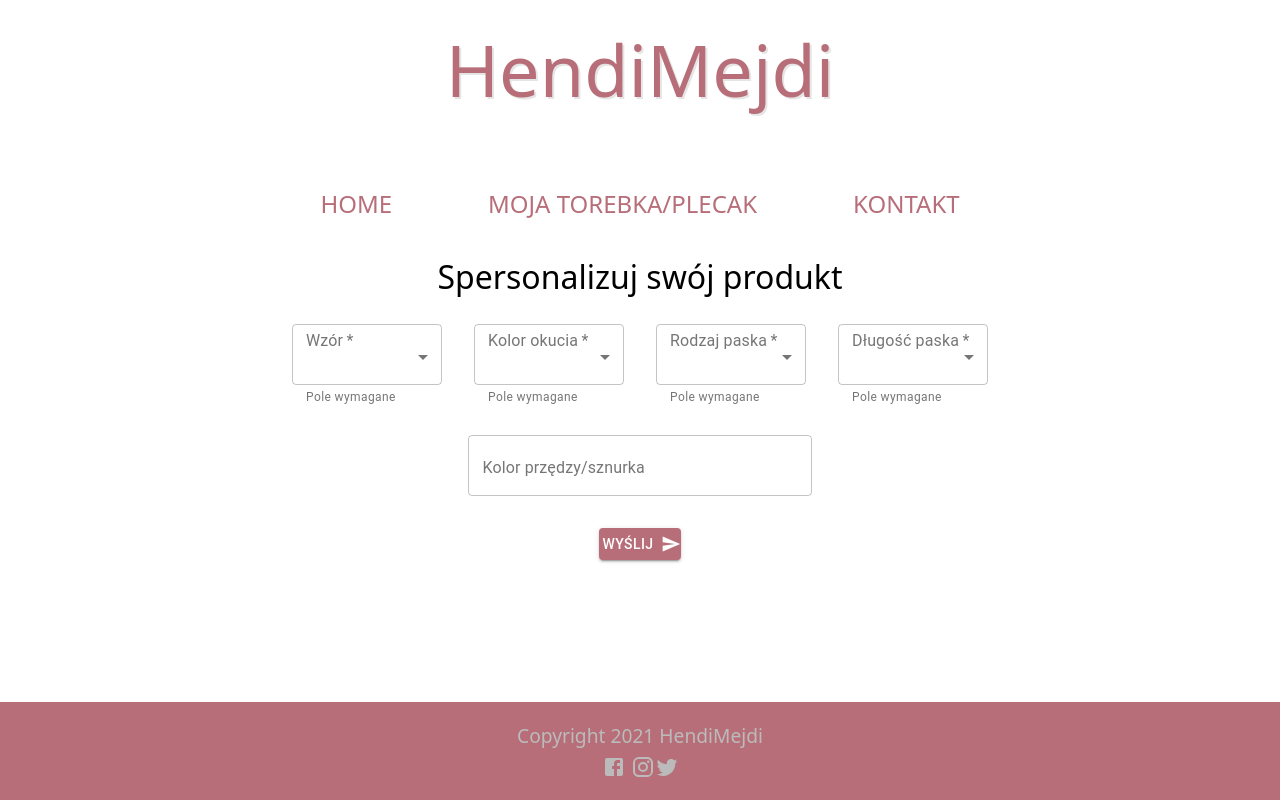
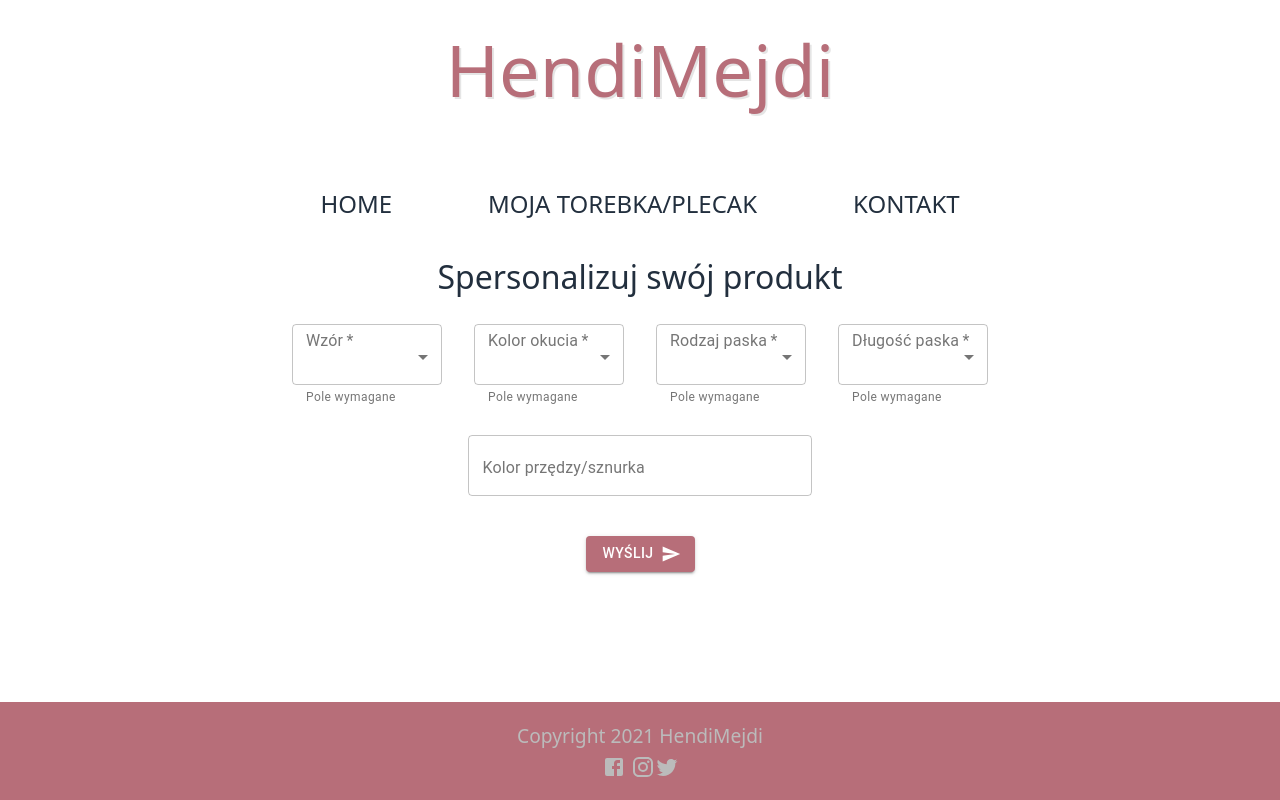
Before and after one commit to Piotr-Zacharski/hendimejdinc, a Next.js app: page /mybag in a window 1280 px wide. Built offline with nearby package versions, Linux system fonts and the light colour scheme.

Commit message:
Newer colors

```diff
--- a/components/Input.js
+++ b/components/Input.js
@@ -39,7 +39,7 @@ position: relative;
 z-index: 2;
 border-radius: 15px;
 width: 40%;
-color: black;
+color: #222f3e;
 @media (max-width: 700px) {
   font-size: 0.8rem;
   padding: 0 10px;
--- a/components/Nav.js
+++ b/components/Nav.js
@@ -12,7 +12,7 @@ margin: 0 auto;
   button {
     padding: 1rem 3rem;
     text-decoration: none;
-    color: #b76e79;
+    color: #222f3e;
     text-align: center;
     justify-content: center;
     position: relative;
--- a/components/SubmitButton.js
+++ b/components/SubmitButton.js
@@ -5,9 +5,16 @@ import SendIcon from '@material-ui/icons/Send';
 
 const useStyles = makeStyles((theme) => ({
   button: {
-    margin: theme.spacing(2),
-    padding: 4,
-    backgroundColor: '#b76e79'
+    margin: theme.spacing(3),
+    padding: 10,
+    width: 109,
+    height: 36,
+    backgroundColor: '#b76e79',
+    color: 'white',
+    '&:hover': {
+      backgroundColor: '#b76e79',
+      color: 'white',
+    }
   },
 }));
 
@@ -18,7 +25,7 @@ export default function IconLabelButtons() {
     <div>
       <Button
         variant="contained"
-        color="primary"
+        color="#b76e79"
         className={classes.button}
         endIcon={<SendIcon />}
       >
--- a/pages/contact.js
+++ b/pages/contact.js
@@ -46,7 +46,7 @@ position: relative;
 z-index: 2;
 border-radius: 15px;
 width: 40%;
-color: black;
+color: #222f3e;
 @media (max-width: 700px) {
   font-size: 0.8rem;
   padding: 0 10px;
--- a/styles/globals.css
+++ b/styles/globals.css
@@ -56,7 +56,10 @@ header .intro {
   margin: 0 auto;
   justify-content: center;
   width: 400px;
-  color: #b76e79
+  color: #b76e79;
+}
+header .intro:hover {
+  color: #b76e79;
 }
 .footer {
   background: #b76e79;
```
Also changed, not shown: 1 other file (tests, documents, lock files or other folders).
